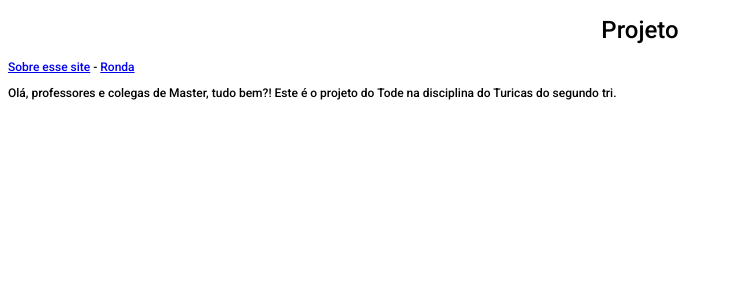
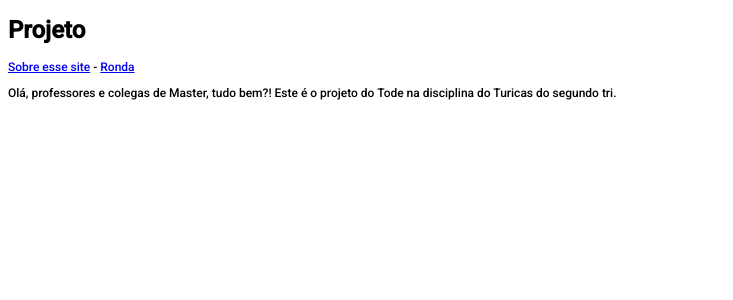
Before and after one commit to todearaujo/robosdotode, a Flask app: page / in a window 1280 px wide. Shown: the top 300 px of the page, without its empty margins (0-733 px from the left). Run offline with Flask 2, Linux system fonts and the light colour scheme.

Commit message:
Update base.html

```diff
--- a/templates/base.html
+++ b/templates/base.html
@@ -2,6 +2,7 @@
 <html>
   <head>
     <meta name="robots" content="noimageindex, nofollow, nosnippet">
+    <meta name="viewport" content="width=device-width, initial-scale=1">
     <title>{% block titulo %}{% endblock %} | Site do Tode</title>
     <meta name="description" content="{% block metadescription %}{% endblock %}" />
     <style>@import url('https://fonts.googleapis.com/css2?family=Roboto:wght@300;500&display=swap');
@@ -11,7 +12,7 @@
         font-size: 12px;
       }
 
-      h1 {
+      h2 {
         text-align: center;
         font-weight: 500;
       }
@@ -46,7 +47,7 @@
 </style>
   </head>
   <body>
-    <h3>{% block cabecalho %}{% endblock %}</h3>
+    <h2>{% block cabecalho %}{% endblock %}</h2>
     {% block conteudo %}{% endblock %}
   </body>
 </html>
```
